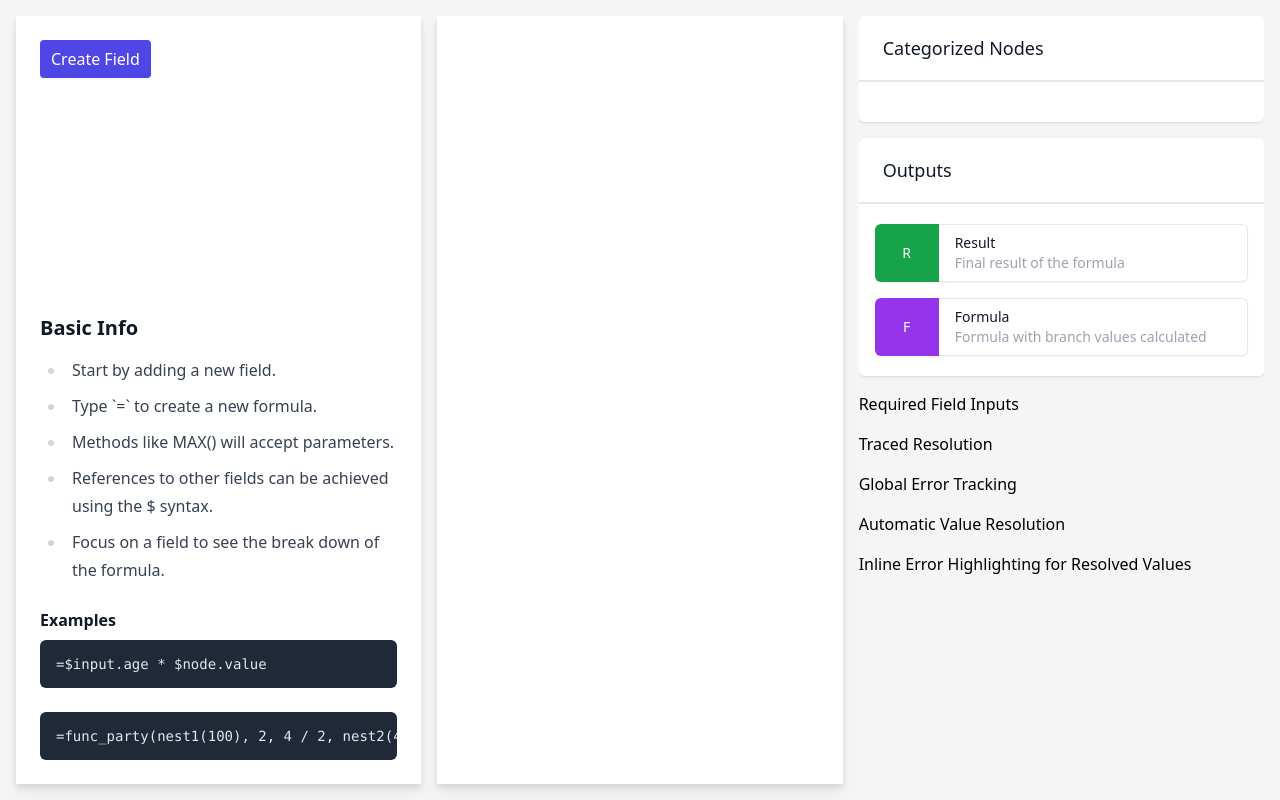
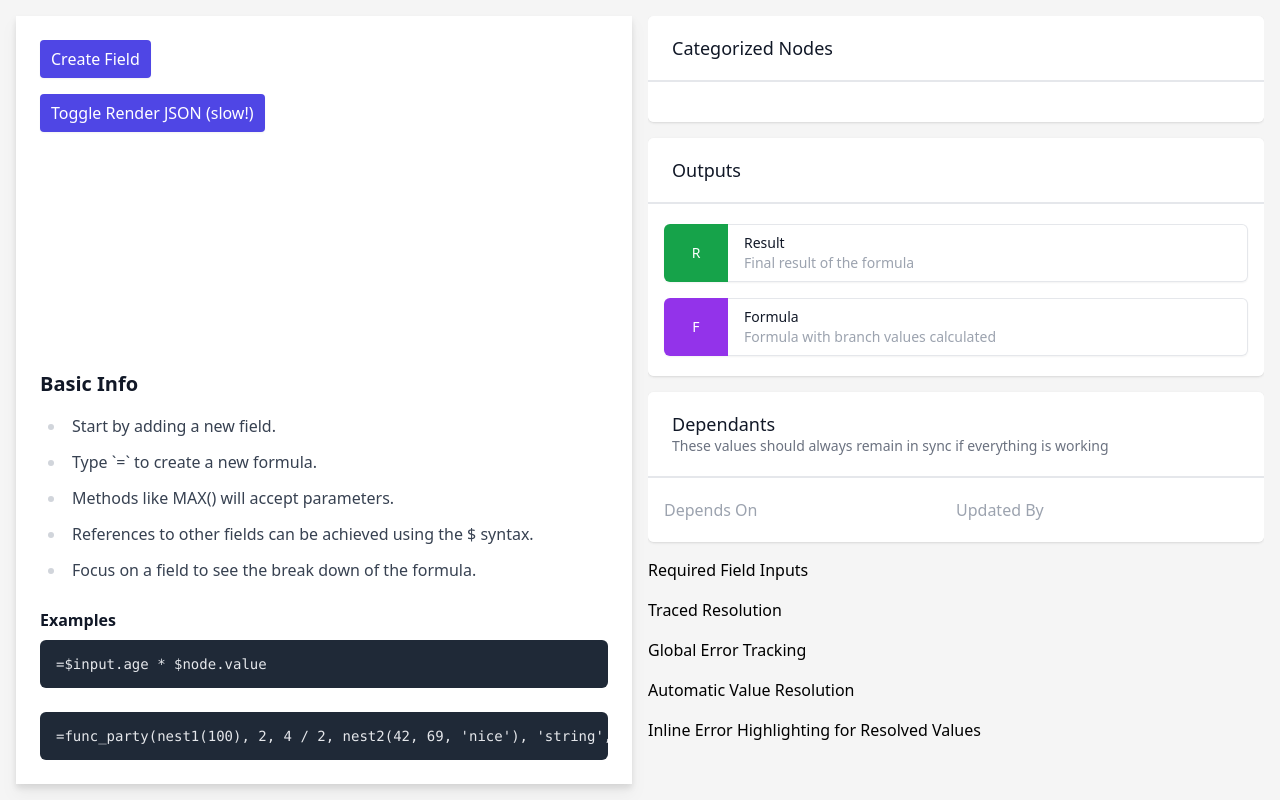
Before and after one commit to richardvanbergen/dsl-parse-demo, a Vue app: page / in a window 1280 px wide. Built offline with nearby package versions, Linux system fonts and the light colour scheme; a web font is replaced by a local one.

Commit message:
feat: dependency tracking

```diff
--- a/src/App.vue
+++ b/src/App.vue
@@ -1,13 +1,16 @@
 <script lang="ts" setup>
+import {ref} from 'vue';
 import { storeToRefs } from "pinia"
 import VueJsonPretty from 'vue-json-pretty'
 
 import 'vue-json-pretty/lib/styles.css'
 import Layout from "./Layout.vue"
-import { useFieldStore } from "./stores/useFieldStore"
-import Fields from "./components/Fields.vue"
-import CategorizedNodes from "./components/CategorizedNodes.vue"
-import ResolveOutput from "./components/ResolveOutput.vue"
+import { useFieldStore } from './stores/useFieldStore'
+import Fields from './components/Fields.vue'
+import CategorizedNodes from './components/CategorizedNodes.vue'
+import ResolveOutput from './components/ResolveOutput.vue'
+import Dependants from './components/Dependants.vue'
+import Button from './components/Button.vue'
 
 const fieldStore = useFieldStore()
 const { fieldAst } = storeToRefs(fieldStore)
@@ -15,21 +18,31 @@ const { fieldAst } = storeToRefs(fieldStore)
 function handleFocusChange(fieldName: string) {
   fieldStore.setFocusedField(fieldName)
 }
+
+const viewJson = ref(false)
+function toggleJsonView() {
+  viewJson.value = !viewJson.value
+}
 </script>
 
 <template>
   <Layout>
     <template #left>
       <Fields @focus-change="handleFocusChange" />
+      <div class="mt-4">
+        <Button @click="toggleJsonView">Toggle Render JSON (slow!)</Button>
+      </div>
     </template>
 
-    <template #center>
+    <template #center v-if="viewJson">
       <VueJsonPretty v-if="fieldAst" :data="{ parsed: fieldAst }" />
+      <span v-else class="text-gray-400 text-lg">No Input!</span>
     </template>
 
     <template #right>
       <CategorizedNodes />
       <ResolveOutput />
+      <Dependants />
 
       <div>Required Field Inputs</div>
       <div>Traced Resolution</div>
--- a/src/Layout.vue
+++ b/src/Layout.vue
@@ -1,5 +1,5 @@
 <template>
-  <div class="bg-neutral-100 p-4 h-screen min-w-full lg:grid grid-cols-3 grid-rows-3 gap-4">
+  <div  :class="[$slots.center ? 'grid-cols-3' : 'grid-cols-2', 'bg-neutral-100 p-4 h-screen min-w-full lg:grid grid-rows-3 gap-4']" class="">
     <div class="bg-white col-span-1 row-span-3 drop-shadow-lg">
       <div class="h-full overflow-y-auto overflow-x-visible p-6 flex flex-col gap-10">
         <div class="flex-1">
@@ -24,7 +24,7 @@
       </div>
     </div>
 
-    <div class="p-6 bg-white col-span-1 row-span-3 gap-4 drop-shadow-lg">
+    <div class="p-6 bg-white col-span-1 row-span-3 gap-4 drop-shadow-lg" v-if="$slots.center">
       <div class="h-full overflow-y-auto overflow-x-visible">
         <slot name="center" />
       </div>
--- /dev/null
+++ b/src/components/Button.vue
@@ -0,0 +1,5 @@
+<template>
+  <button type="button" class="self-start inline-flex items-center px-2.5 py-1.5 border border-transparent text-md font-medium rounded shadow-sm text-white bg-indigo-600 hover:bg-indigo-700 focus:outline-none focus:ring-2 focus:ring-offset-2 focus:ring-indigo-500">
+    <slot />
+  </button>
+</template>
--- a/src/components/Card.vue
+++ b/src/components/Card.vue
@@ -7,7 +7,7 @@
         </h3>
       </div>
 
-      <div class="divide-y divide-gray-200" v-if="this.$slots.content">
+      <div class="divide-y divide-gray-200" v-if="$slots.content">
         <div class="relative bg-white py-5 px-4 hover:bg-gray-50 focus-within:ring-2 focus-within:ring-inset focus-within:ring-indigo-600">
           <slot name="content" />
         </div>
--- /dev/null
+++ b/src/components/Dependants.vue
@@ -0,0 +1,35 @@
+<script lang="ts" setup>
+import Card from './Card.vue'
+import { useFieldStore } from '../stores/useFieldStore'
+import {storeToRefs} from "pinia";
+
+const { debugDependants } = storeToRefs(useFieldStore())
+</script>
+
+<template>
+  <Card>
+    <template #title>
+      Dependants
+      <p class="text-gray-500 text-sm">These values should always remain in sync if everything is working</p>
+    </template>
+    <template #content>
+      <div class="flex">
+        <div class="flex-1">
+          <h4 class="text-gray-400">
+            Depends On
+          </h4>
+
+          {{ debugDependants.dependsOn }}
+        </div>
+
+        <div class="flex-1">
+          <h4 class="text-gray-400">
+            Updated By
+          </h4>
+
+          {{ debugDependants.updatedBy }}
+        </div>
+      </div>
+    </template>
+  </Card>
+</template>
--- a/src/components/Fields.vue
+++ b/src/components/Fields.vue
@@ -4,6 +4,7 @@ import {onMounted, ref} from "vue"
 import { ParsedFormula } from "../editor/parser"
 import { useFieldStore } from "../stores/useFieldStore"
 import {storeToRefs} from "pinia";
+import Button from "./Button.vue";
 
 const fieldStore = useFieldStore()
 const { fields } = storeToRefs(fieldStore)
@@ -32,6 +33,10 @@ function createEmptyField() {
   fieldStore.createNewField()
 }
 
+function getRandomNumber() {
+  return Math.floor(Math.random() * 100)
+}
+
 onMounted(() => {
   fieldStore.updateInput('age', 234)
 })
@@ -50,8 +55,6 @@ document.addEventListener("click", (e) => {
       {{ fieldName }}
     </Field>
 
-    <button type="button" @click="createEmptyField" class="self-start inline-flex items-center px-2.5 py-1.5 border border-transparent text-md font-medium rounded shadow-sm text-white bg-indigo-600 hover:bg-indigo-700 focus:outline-none focus:ring-2 focus:ring-offset-2 focus:ring-indigo-500">
-      Create Field
-    </button>
+    <Button @click="createEmptyField">Create Field</Button>
   </div>
 </template>
--- a/src/editor/resolve.ts
+++ b/src/editor/resolve.ts
@@ -11,7 +11,7 @@ type Reducers = {
   function: (name: string, params: unknown[]) => unknown,
   primitive: (value: string | boolean | number) => unknown,
   reference: (identifier: string, subPaths: string[]) => unknown,
-  arithmetic: (left: unknown, operator: string, right: unknown) => unknown,
+  arithmetic: (left: number | undefined, operator: string, right: number | undefined) => unknown,
 }
 
 export function createResolver<T>(reducers: Reducers) {
@@ -40,7 +40,7 @@ export function createResolver<T>(reducers: Reducers) {
   const resolveArithmetic = (arithmetic: ParsedArithmetic): T | undefined => {
     const left = resolveBranch(arithmetic.value.left)
     const right = resolveBranch(arithmetic.value.right)
-    return reducers.arithmetic(left, arithmetic.value.operator.value, right) as T
+    return reducers.arithmetic(left as any, arithmetic.value.operator.value, right as any) as T
   }
 
   const resolveReference = (reference: ParsedReference): T | undefined => {
--- a/src/stores/useFieldStore.ts
+++ b/src/stores/useFieldStore.ts
@@ -1,8 +1,8 @@
-import { acceptHMRUpdate, defineStore } from "pinia"
-import { flatten, GrammarType, ParsedFormula, ParsedGrammar } from "../editor/parser"
-import { createResolver } from "../editor/resolve"
-import { toResolvers, registeredFunctions } from "../editor/functions";
-import { divide, multiply, pow, subtract, sum } from "mathjs";
+import { acceptHMRUpdate, defineStore } from 'pinia'
+import { flatten, GrammarType, ParsedFormula, ParsedGrammar, ParsedReference } from '../editor/parser'
+import { createResolver } from '../editor/resolve'
+import { toResolvers, registeredFunctions } from '../editor/functions'
+import { divide, multiply, pow, subtract, sum } from 'mathjs'
 import get from 'lodash/get'
 
 const functions = toResolvers(registeredFunctions)
@@ -49,6 +49,12 @@ const compiledResolver = createResolver<string>({
   },
 })
 
+class ArithmeticError extends Error {
+  constructor(message: string) {
+    super(message)
+  }
+}
+
 const createResultResolver = (inputValues: { input: Record<string, unknown> }) => {
   return createResolver<unknown>({
     function: (name, params) => {
@@ -61,7 +67,19 @@ const createResultResolver = (inputValues: { input: Record<string, unknown> }) =
     arithmetic: (left, operator, right) => {
       const operationFn = getOperationFunction(operator)
 
-      if (operationFn) {
+      if (!left) {
+        throw new ArithmeticError(`Invalid arithmetic operation. Left side of operation is undefined.`)
+      }
+
+      if (!right) {
+        throw new ArithmeticError(`Invalid arithmetic operation. Right side of operation is undefined.`)
+      }
+
+      if (isNaN(left) || isNaN(right)) {
+        throw new ArithmeticError(`Invalid arithmetic operation: ${left} ${operator} ${right}`)
+      }
+
+      if (operationFn && left && right) {
         return operationFn(left, right)
       }
     },
@@ -77,15 +95,36 @@ const createResultResolver = (inputValues: { input: Record<string, unknown> }) =
   })
 }
 
+type FieldInformation = {
+  list: ParsedGrammar[] | undefined
+  tree: ParsedFormula | undefined
+  references: Set<string> | undefined
+}
+
 export const useFieldStore = defineStore('fieldStore', {
   state: () => ({
     counter: 1,
     focusedField: "",
     resolvedValues: new Map<string, unknown>(),
+    dependants: new Map<string, Set<string>>(),
     input: new Map<string, unknown>(),
-    fields: new Map<string, ParsedFormula | null>(),
+    fields: new Map<string, FieldInformation | null>(),
   }),
   getters: {
+    debugDependants: function(): { dependsOn: string, updatedBy: string } {
+      const updatedBy: string[] = []
+      this.fieldAst?.references?.forEach(ref => {
+        const dependants = this.dependants.get(ref) ?? new Set()
+        if (dependants.has(this.focusedField)) {
+          updatedBy.push(ref)
+        }
+      })
+
+      return {
+        dependsOn: [...this.fieldAst?.references ?? []].join(', '),
+        updatedBy: [...updatedBy].join(', ')
+      }
+    },
     debugOutput: function(): { name: string, value: unknown, color: string, description: string }[] {
       const result = this.resolvedOutput
       const formula = this.compiledOutput
@@ -106,16 +145,12 @@ export const useFieldStore = defineStore('fieldStore', {
       ]
     },
     resolvedOutput: function(): unknown | undefined {
-      const ast = this.fieldAst
-      if (ast) {
-        const resolver = createResultResolver({ input: Object.fromEntries(this.input) })
-        return resolver(ast)
-      }
+      return this.resolvedValues.get(this.focusedField)
     },
     compiledOutput: function(): string {
       const ast = this.fieldAst
-      if (ast) {
-        return compiledResolver(ast) ?? ''
+      if (ast?.tree) {
+        return compiledResolver(ast.tree) ?? ''
       }
 
       return ""
@@ -128,8 +163,8 @@ export const useFieldStore = defineStore('fieldStore', {
       }, new Map<GrammarType, ParsedGrammar[]>())
     },
     nodeList: function (): ParsedGrammar[] {
-      if (this.fieldAst) {
-        return [...flatten(this.fieldAst)]
+      if (this.fieldAst?.list) {
+        return this.fieldAst.list
       }
 
       return []
@@ -144,9 +179,65 @@ export const useFieldStore = defineStore('fieldStore', {
     },
     updateInput(key: string, value: unknown) {
       this.input.set(key, value)
+      const dependents = this.dependants.get('input') ?? []
+      dependents.forEach(dependent => {
+        this.resolveField(dependent)
+      })
     },
-    updateAst(field: string, ast: ParsedFormula | null = null) {
-      this.fields.set(field, ast)
+    resolveField(field: string) {
+      const target = this.fields.get(field)
+      if (target?.tree) {
+        const resolver = createResultResolver({
+          ...Object.fromEntries(this.resolvedValues),
+          input: Object.fromEntries(this.input)
+        })
+
+        try {
+          this.resolvedValues.set(field, resolver(target.tree))
+        } catch (e) {
+          if (e instanceof ArithmeticError) {
+            this.resolvedValues.set(field, e.message)
+          }
+        }
+      }
+    },
+    updateAst(field: string, ast: ParsedFormula) {
+      const flattened = ast ? [...flatten(ast)] : []
+      const filtered = flattened
+        .filter(node => node.type === 'reference') as ParsedReference[]
+
+      const previousReferences = new Set(this.fields.get(field)?.references ?? [])
+      const newReferences = new Set(filtered.map(node => node.value.identifier))
+
+      // get previous references that are not in the new list
+      const toRemove = new Set([...previousReferences].filter(x => !newReferences.has(x)))
+
+      // remove references that are no longer used
+      toRemove.forEach(ref => {
+        const set = this.dependants.get(ref)
+        if (set) {
+          set.delete(field)
+
+          if (set.size === 0) {
+            this.dependants.delete(ref)
+          }
+        }
+      })
+
+      // re-add references that are new, allow set to remove duplicates
+      newReferences.forEach(ref => {
+        const set = this.dependants.get(ref) ?? new Set()
+        set.add(field)
+        this.dependants.set(ref, set)
+      })
+
+      this.fields.set(field, {
+        list: flattened,
+        tree: ast,
+        references: newReferences
+      })
+
+      this.resolveField(field)
     },
     createNewField() {
       const id = `field${this.counter}`
```
